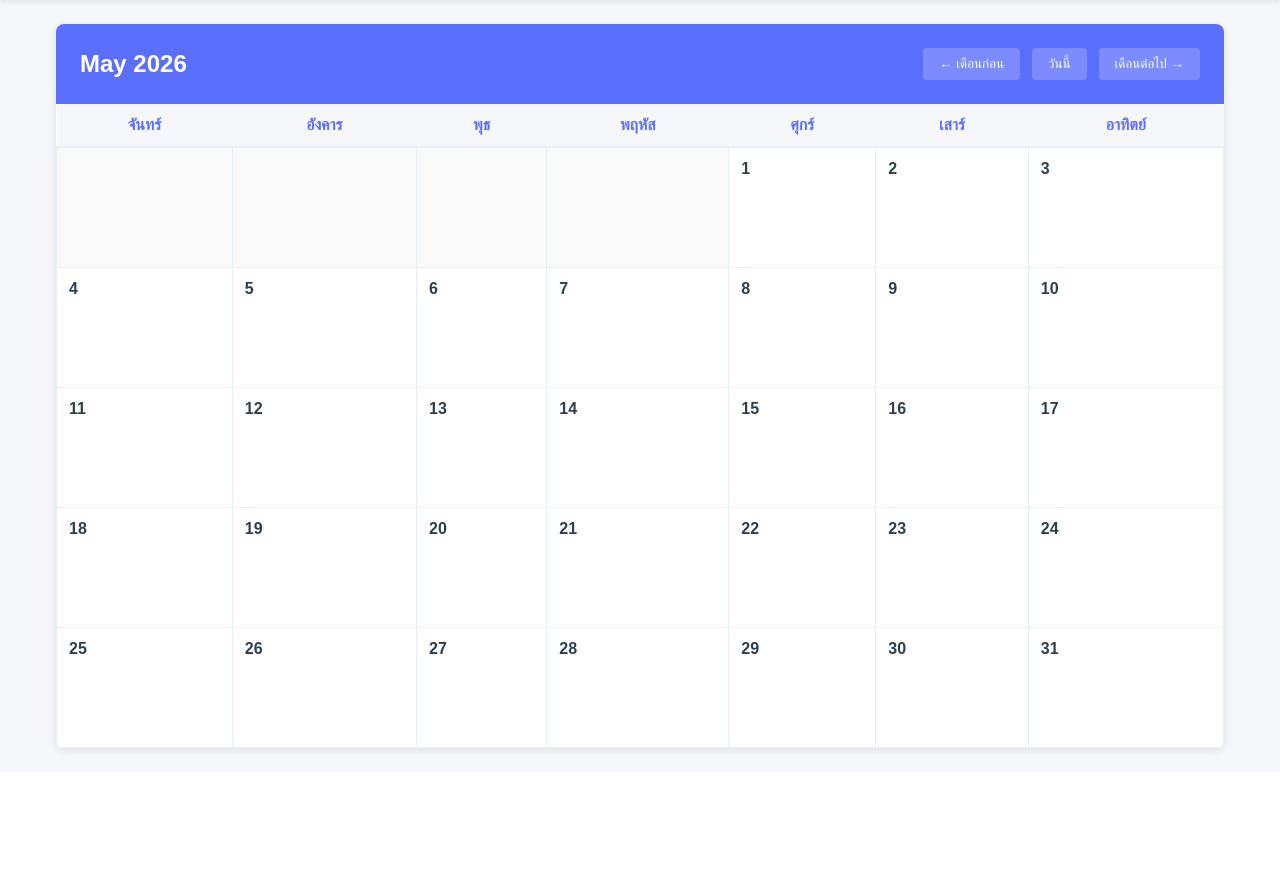
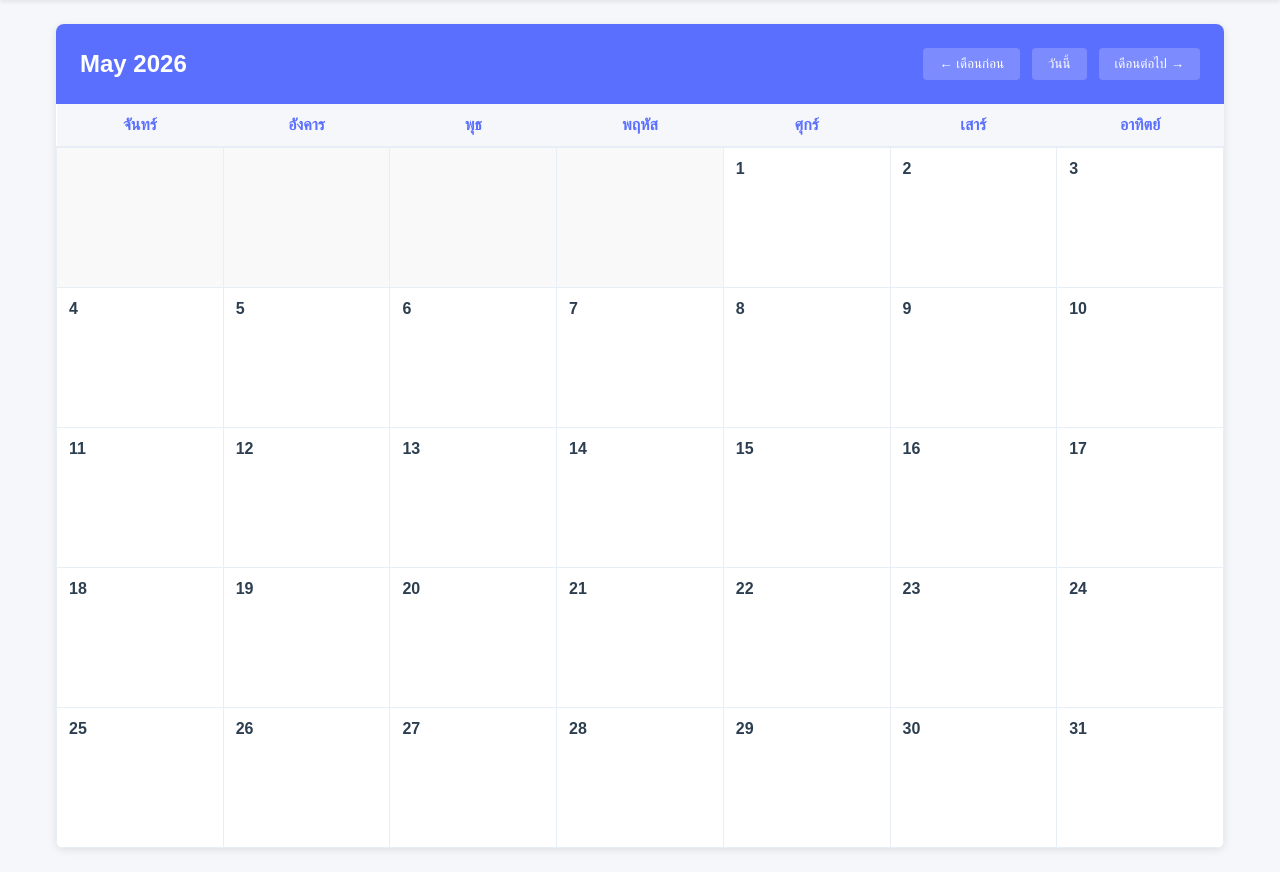
Before and after one commit to iampannas-eng/ClassNotify-Pro, a Flask app: page /shared-calendar in a window 1280 px wide. Shown: the part 59-931 px from the top of the page. Before the commit the page ends 814 px from the top, so only its background shows below. Run offline with Flask 3, Linux system fonts and the light colour scheme; data that the repository does not hold is empty; some libraries are stand-ins or nearby versions; some web fonts are replaced.

Commit message:
Fix calendar table layout to equal column sizes

```diff
--- a/templates/shared_calendar.html
+++ b/templates/shared_calendar.html
@@ -86,7 +86,7 @@
         .calendar-table {
             width: 100%;
             border-collapse: collapse;
-            padding: 24px;
+            table-layout: fixed;
         }
 
         .weekday {
@@ -96,15 +96,18 @@
             text-align: center;
             border-bottom: 2px solid #e8eef5;
             color: #5B6FFF;
+            width: 14.28%;
         }
 
         .day-cell {
             border: 1px solid #e8eef5;
             padding: 12px;
-            height: 120px;
+            height: 140px;
             vertical-align: top;
             background: white;
             transition: all 0.2s ease;
+            width: 14.28%;
+            overflow: hidden;
         }
 
         .day-cell:hover {
```
